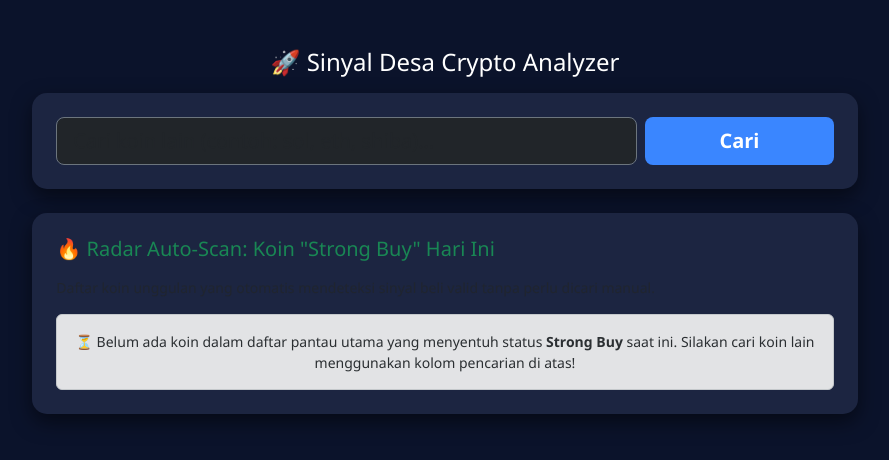
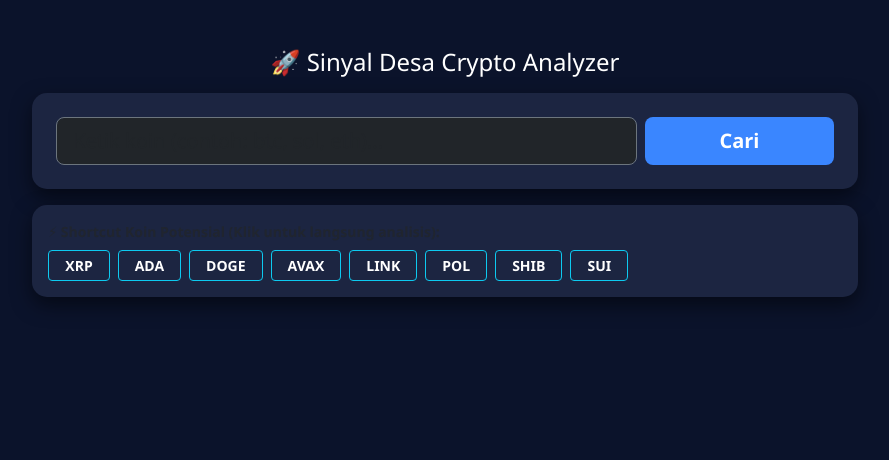
Before and after one commit to cahyaagengoktavian-eng/Sinyal-Desa, a Flask app: page / in a window 1280 px wide. Shown: the top 460 px of the page, without its empty margins (195-1084 px from the left). Run offline with Flask 3, Linux system fonts and the light colour scheme.

Commit message:
Update index.html

```diff
--- a/templates/index.html
+++ b/templates/index.html
@@ -53,11 +53,11 @@
                     <h2>🚀 Sinyal Desa Crypto Analyzer</h2>
                 </div>
 
-                <!-- Form Pencarian Manual -->
-                <div class="card card-custom p-3 p-md-4 mb-4">
+                <!-- Form Pencarian -->
+                <div class="card card-custom p-3 p-md-4 mb-3">
                     <form method="POST" class="row g-2">
                         <div class="col-12 col-sm-9">
-                            <input type="text" name="koin" class="form-control form-control-lg bg-dark text-white border-secondary" placeholder="Cari koin lain (contoh: sol, eth, shiba)..." required>
+                            <input type="text" name="koin" class="form-control form-control-lg bg-dark text-white border-secondary" placeholder="Ketik koin (contoh: btc, sol, eth)..." required>
                         </div>
                         <div class="col-12 col-sm-3">
                             <button type="submit" class="btn btn-cari btn-lg w-100">Cari</button>
@@ -65,7 +65,20 @@
                     </form>
                 </div>
 
-                <!-- PILIHAN KOIN (Jika keyword singkat/ambigu) -->
+                <!-- SHORTCUT TOMBOL KOIN POTENSIAL (WATCHLIST) -->
+                <div class="card card-custom p-3 mb-4">
+                    <span class="text-muted small mb-2 fw-bold">⚡ Shortcut Koin Potensial (Klik untuk langsung analisis):</span>
+                    <div class="d-flex flex-wrap gap-2">
+                        {% for pw in popular_watchlist %}
+                        <form method="POST" class="m-0">
+                            <input type="hidden" name="coin_id" value="{{ pw.id }}">
+                            <button type="submit" class="btn btn-sm btn-outline-info text-white fw-bold px-3 py-1">{{ pw.name }}</button>
+                        </form>
+                        {% endfor %}
+                    </div>
+                </div>
+
+                <!-- PILIHAN KOIN (Jika hasil pencarian mirip) -->
                 {% if pilihan_koin %}
                 <div class="card card-custom p-3 p-md-4 mb-4 border border-info">
                     <h5 class="text-info mb-3 fs-6">🔍 Ditemukan Beberapa Koin Serupa. Pilih Salah Satu:</h5>
@@ -90,9 +103,9 @@
                 </div>
                 {% endif %}
 
-                <!-- HASIL PENCARIAN SPESIFIK -->
+                <!-- Hasil Analisis -->
                 {% if hasil %}
-                <div class="card card-custom p-3 p-md-4 mb-4">
+                <div class="card card-custom p-3 p-md-4">
                     <h4 class="text-center text-info mb-3">Hasil Analisis: {{ hasil.coin }}</h4>
 
                     <ul class="list-group list-group-flush bg-transparent">
@@ -168,37 +181,6 @@
                 </div>
                 {% endif %}
 
-                <!-- AUTO SCAN SECTION: DAFTAR KOIN STRONG BUY SAAT INI -->
-                <div class="card card-custom p-3 p-md-4">
-                    <h4 class="text-success mb-3 fs-5">🔥 Radar Auto-Scan: Koin "Strong Buy" Hari Ini</h4>
-                    <p class="text-muted small mb-3">Daftar koin unggulan yang otomatis mendeteksi sinyal beli valid tanpa perlu dicari manual.</p>
-
-                    {% if strong_buy_auto %}
-                        <div class="d-flex flex-column gap-3">
-                            {% for item in strong_buy_auto %}
-                            <div class="p-3 bg-dark rounded border border-success">
-                                <div class="d-flex justify-content-between align-items-center mb-2">
-                                    <span class="fw-bold text-info fs-6">{{ item.coin }}</span>
-                                    <span class="badge bg-success">STRONG BUY</span>
-                                </div>
-                                <div class="small text-white mb-2">
-                                    <div>Harga: <strong>${{ item.harga_usd }}</strong> (Rp{{ item.harga_idr }})</div>
-                                    <div>RSI: <span class="text-warning fw-bold">{{ item.rsi }}</span></div>
-                                </div>
-                                <div class="p-2 bg-secondary bg-opacity-10 rounded small text-light">
-                                    <div>🎯 TP1: <span class="text-success fw-bold">${{ item.tp_kon }} (Rp{{ item.tp_kon_idr }})</span></div>
-                                    <div>🛑 SL: <span class="text-danger fw-bold">${{ item.sl }} (Rp{{ item.sl_idr }})</span></div>
-                                </div>
-                            </div>
-                            {% endfor %}
-                        </div>
-                    {% else %}
-                        <div class="alert alert-secondary text-center mb-0 py-3 small">
-                            ⏳ Belum ada koin dalam daftar pantau utama yang menyentuh status <strong>Strong Buy</strong> saat ini. Silakan cari koin lain menggunakan kolom pencarian di atas!
-                        </div>
-                    {% endif %}
-                </div>
-
             </div>
         </div>
     </div>
```
